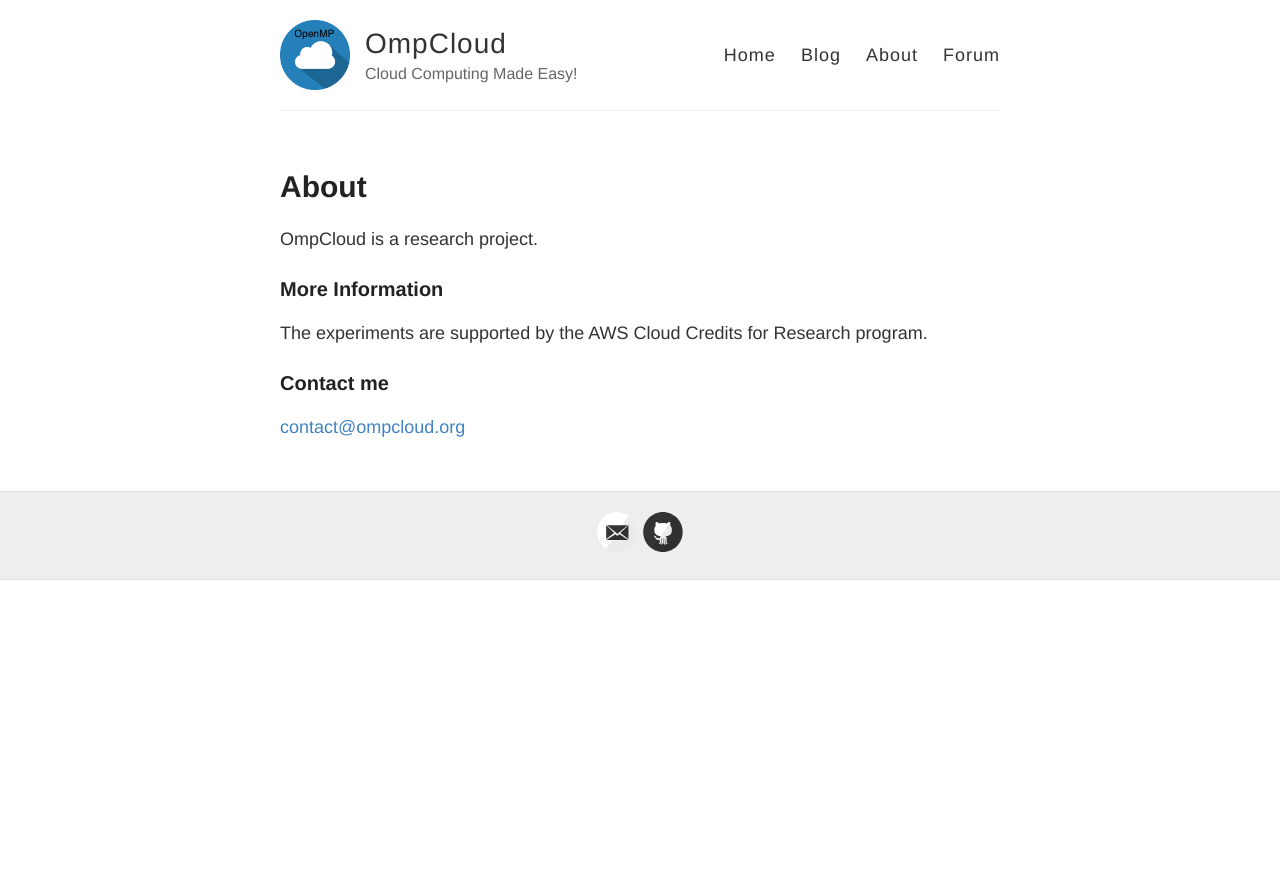
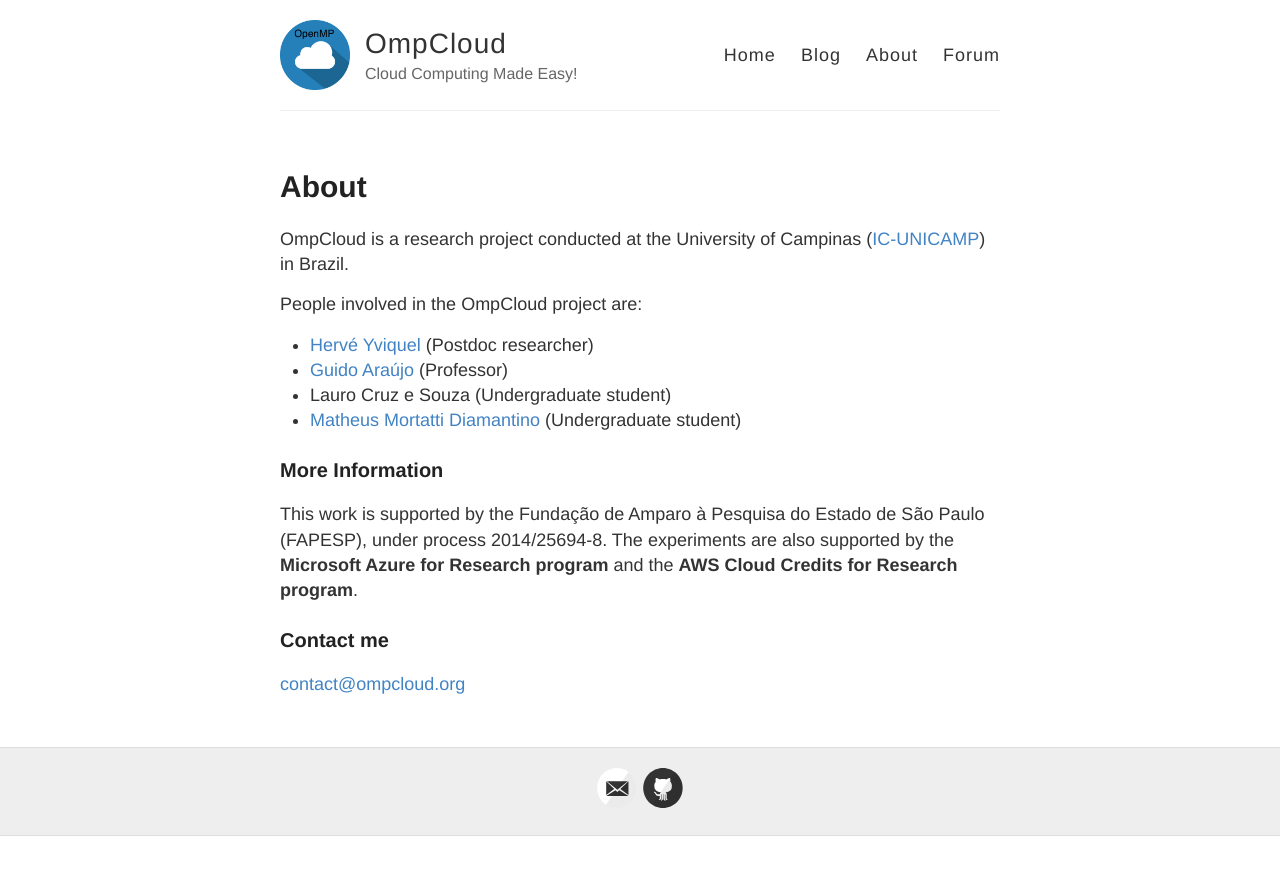
Before and after one commit to ompcloud/ompcloud.github.io, a Jekyll site: the page built from about.md, in a window 1280 px wide. Shown: the top 875 px of the page. Built offline with Jekyll 4.4.1, drawn with Linux system fonts in a browser that asks for light colours.

Commit message:
update name and institution

```diff
--- a/about.md
+++ b/about.md
@@ -4,11 +4,19 @@ title: About
 permalink: /about/
 ---
 
-OmpCloud is a research project.
+OmpCloud is a research project conducted at the University of Campinas ([IC-UNICAMP](http://ic.unicamp.br/)) in Brazil.
+
+People involved in the OmpCloud project are:
+
+  - [Hervé Yviquel](http://people.irisa.fr/Herve.Yviquel/) (Postdoc researcher)
+  - [Guido Araújo](https://guidoaraujo.wordpress.com/) (Professor)
+  - Lauro Cruz e Souza (Undergraduate student)
+  - [Matheus Mortatti Diamantino](http://matheusmortatti.com/) (Undergraduate student)
 
 ### More Information
 
-The experiments are supported by the AWS Cloud Credits for Research program.
+This work is supported by the Fundação de Amparo à Pesquisa do Estado de São Paulo (FAPESP), under process 2014/25694-8.
+The experiments are also supported by the __Microsoft Azure for Research program__ and the __AWS Cloud Credits for Research program__.
 
 ### Contact me
 
```
